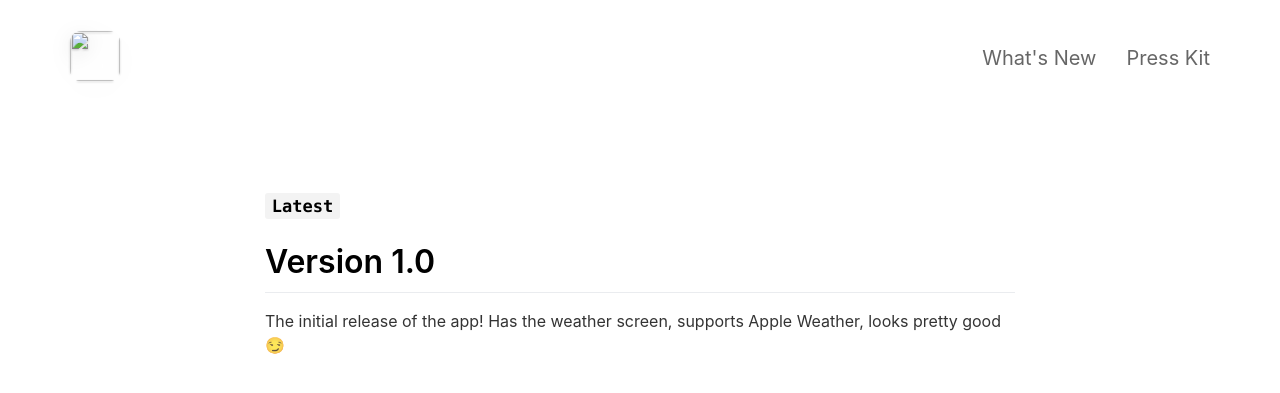
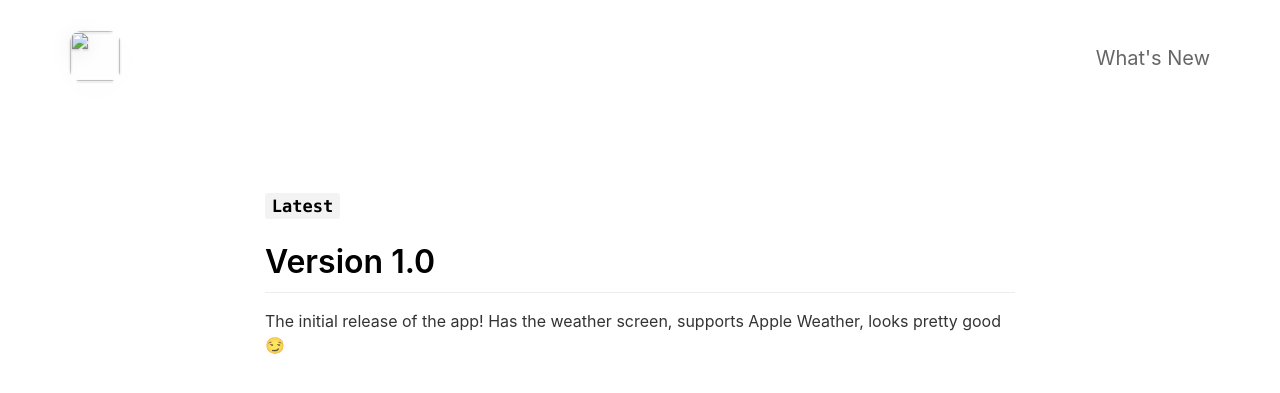
Before and after one commit to AppealingApps/rainy-skies-website, a Jekyll site: the page built from _pages/changelog.md, in a window 1280 px wide. Shown: the top 393 px of the page. Built offline with Jekyll 4.4.1, drawn with Linux system fonts in a browser that asks for light colours; nearby versions of some CDN libraries.

Commit message:
Add screenshot and update config

```diff
--- a/_config.yml
+++ b/_config.yml
@@ -7,13 +7,13 @@ ios_app_country                           : us
 
 appstore_link                             :                                           # Automatically populates if not set and if iOS app ID is set. Otherwise enter manually.
 playstore_link                            :                                           # Enter Google Play Store URL.
-presskit_download_link                    : https://emilbaehr.com                                          # Enter a link to downloadable file or (e.g. public Dropbox link to a .zip file).
+presskit_download_link                    :                                          # Enter a link to downloadable file or (e.g. public Dropbox link to a .zip file).
                                                                                       # Or upload your press kit file to assets and set path accordingly (e.g. "assets/your_press_kit.zip").
 
 app_icon                                  : # assets/appicon.png                      # Automatically populates if not set and if iOS app ID is set.  Otherwise enter path to icon file manually.
 app_name                                  :                                           # Automatically populates if not set and if iOS app ID is set.  Otherwise enter manually.
 app_price                                 :                                           # Automatically populates if not set and if iOS app ID is set.  Otherwise enter manually.
-app_description                           : Weather, Rain or Shine
+app_description                           : Beautiful Weather at a Glance
 
 enable_smart_app_banner                   : true                                      # Set to true to show a smart app banner at top of page on mobile devices.
 
@@ -29,53 +29,36 @@ instagram_username                        :
 twitter_username                          : appealingapps
 github_username                           : appealingapps
 youtube_username                          :
-mastodon_link                             : https://mastodon.social/@ebaehr
+mastodon_link                             : https://mastodon.social/@appealingapps
 
 
 
 # Feature List                            Edit, add or remove features to be presented.
 features                                  :
 
-  - title                                 : GitHub Pages Jekyll Theme
-    description                           : Designed for GitHub Pages. Fork. Edit _config.yml. Upload screenshot/video. Push to gh-pages branch. Voilá!
-    fontawesome_icon_name                 : magic
-
-  - title                                 : iPhone Device Preview
-    description                           : Preview your app in the context of an iPhone device. Five different device colors included.
+  - title                                 : Designed for Apple
+    description                           : Beautiful and feels native to Apple platforms. We sweat the details :)
     fontawesome_icon_name                 : mobile
 
-  - title                                 : Video Support
-    description                           : Preview app video on the iPhone device simply by placing your video files in the videos folder.
-    fontawesome_icon_name                 : play-circle
+  - title                                 : Lightning Quick
+    description                           : Don't wait...get your weather as fast as possible. We cache your weather to show you your information as fast as possible.
+    fontawesome_icon_name                 : bolt
 
-  - title                                 : Automatic Icon and Metadata
-    description                           : Enter iOS app ID in the _config.yml file to automatically fetch app icon, price and App Store Link.
-    fontawesome_icon_name                 : sync
+  - title                                 : Widgets!
+    description                           : Small, Medium, and Large widgets, plus iPad lock screen widgets...and more to come!
+    fontawesome_icon_name                 : wand-magic-sparkles
 
-  - title                                 : Easy to Tweak
-    description                           : Tweak accent color, images, icons and transparency via the _config.yml file. No HTML/CSS needed.
-    fontawesome_icon_name                 : adjust
+  - title                                 : More on the Way
+    description                           : Rainy Skies is actively being developed and more features are coming!
+    fontawesome_icon_name                 : plus
 
-  - title                                 : Feature List
-    description                           : Add features (like this one) to your site via the _config.yml file. No HTML/CSS needed.
-    fontawesome_icon_name                 : star
+  - title                                 : 100% Free to Use
+    description                           : Rainy Skies can be used for free, not just a free trial!
+    fontawesome_icon_name                 : scale-balanced
 
-  - title                                 : Smart App Banner
-    description                           : Display a smart app banner on iOS devices.
-    fontawesome_icon_name                 : arrow-alt-circle-down
-
-  - title                                 : Social Links
-    description                           : Easily add social media accounts and contact info in the footer via the _config.yml file. No HTML/CSS needed.
-    fontawesome_icon_name                 : link
-
-  - title                                 : FontAwesome Support
-    description                           : Pick custom Font Awesome icons for the feature list via the _config.yml file. No HTML/CSS needed.
-    fontawesome_icon_name                 : info-circle
-
-  - title                                 : # New Feature Title
-    description                           : # New Feature Description
-    fontawesome_icon_name                 : # Enter Font Awesome icon name (e.g. star). Find icons on fontawesome.com/icons.
-
+  - title                                 : Subscribe for Great Features
+    description                           : Get faster refreshes, forecast widgets, and more for a low monthly or yearly price!
+    fontawesome_icon_name                 : money-bill-1
 
 
 # Theme Settings
@@ -87,7 +70,7 @@ cover_image                               : assets/headerimage.png
 cover_overlay_color                       : "#363b3d"
 cover_overlay_transparency                : 0.8
 
-device_color                              : black                                     # Set to: blue, black, yellow, coral or white.
+device_color                              : blue                                     # Set to: blue, black, yellow, coral or white.
 
 body_background_color                     : "#ffffff"
 
```
Also changed, not shown: assets/screenshot/Simulator Screenshot - iPhone 15 Pro - 2023-10-12 at 21.04.51.png (added), assets/screenshot/yourscreenshot.png (deleted), 1 other file.
